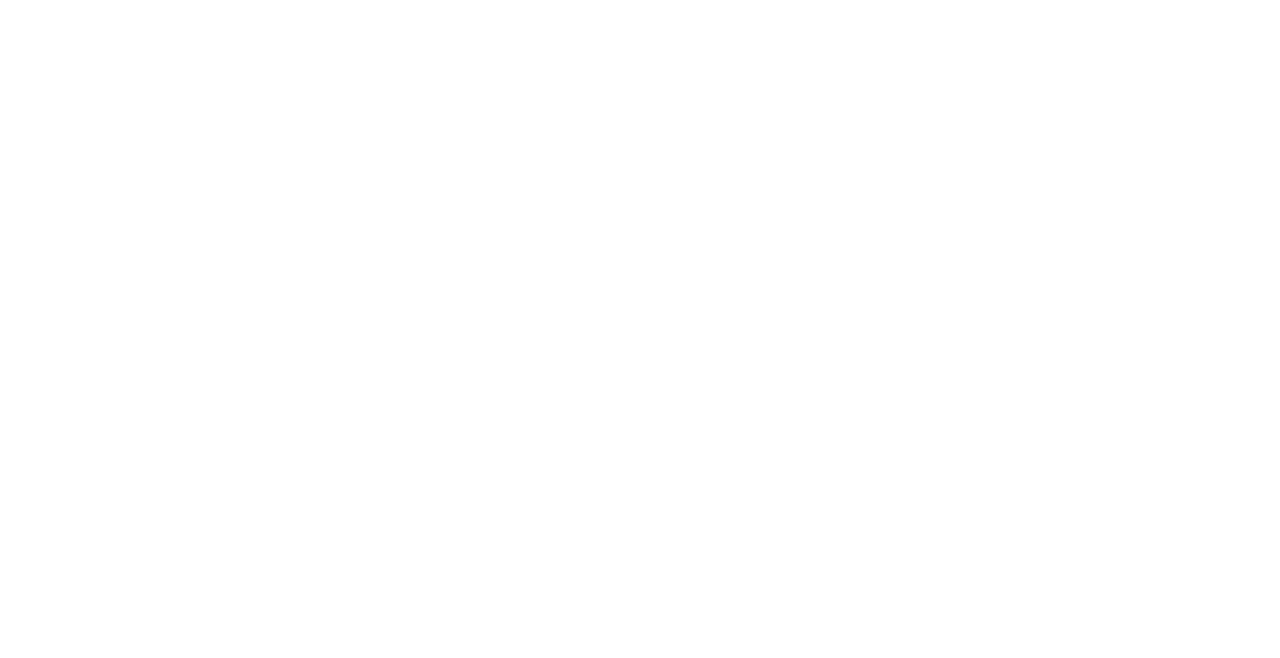
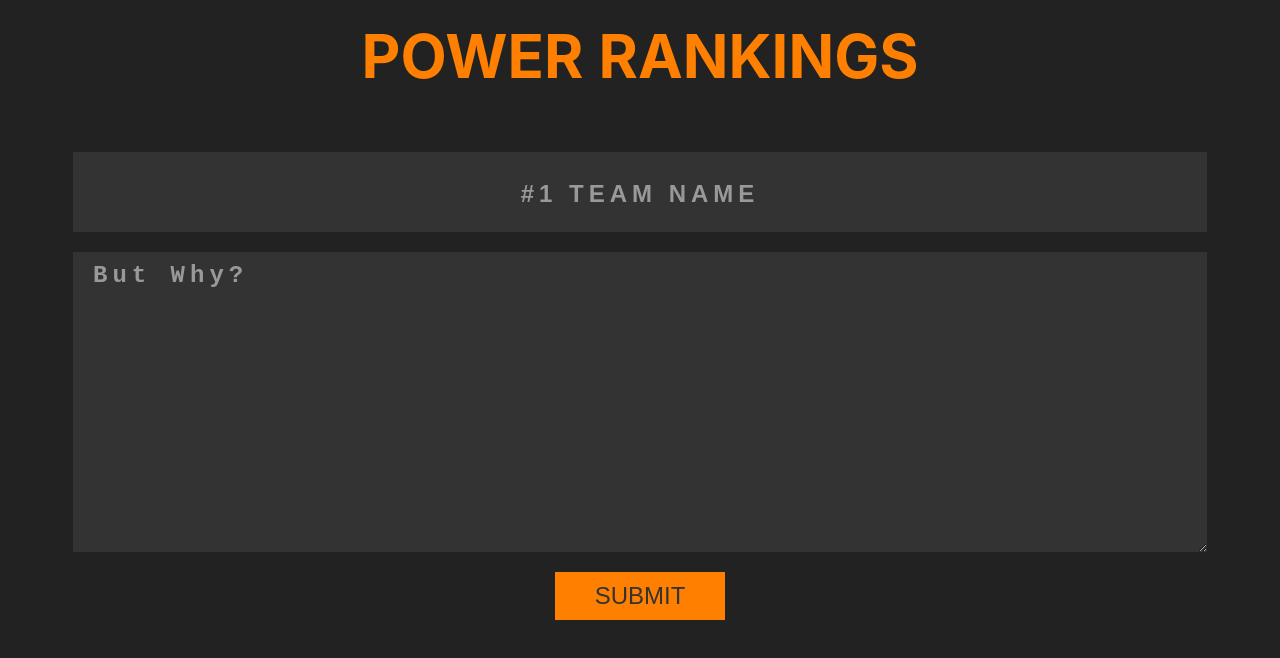
Before and after one commit to afreebern/dopedynasty, a Nuxt app: page /pr-cp in a window 1280 px wide. Before the commit this address had no page. Shown: the top 658 px of the page. Built offline with nearby package versions, Linux system fonts and the light colour scheme; what vue2-smooth-scroll would draw is missing.

Commit message:
records update

```diff
--- a/components/HallOfRecords.vue
+++ b/components/HallOfRecords.vue
@@ -22,8 +22,12 @@
         <div class="winners">
           <div class="stud-stat">
             <div>
-              <h3>HIGH SEASON: N/A</h3>
-              <h4>TBD</h4>
+              <h3>HIGH SEASON: Lindsey2k</h3>
+              <h4>1534.36pts</h4>
+            </div>
+            <div>
+              <h3>SEASON TOTAL (non QB)</h3>
+              <h4>CMC: 413.2pts</h4>
             </div>
             <div>
             <h3>HIGH WEEK: 200.66</h3>
@@ -34,8 +38,8 @@
               <h4>Kamara Sutra: Wk5 2019</h4>
             </div>
             <div>
-              <h3>HIGH QB: D.Watson</h3>
-              <h4>Kamara Sutra: Wk5 2019</h4>
+              <h3>HIGH QB: A.Rogers-53.7</h3>
+              <h4>That Moron: Wk7 2019</h4>
             </div>
             <div>
               <h3>HIGH RB: A. Jones-45.70</h3>
@@ -46,8 +50,8 @@
               <h4>Kamara Sutra: Wk5 2019</h4>
             </div>
             <div>
-              <h3>HIGH TE: E.ENGRAM-23.1</h3>
-              <h4>DarthHoff: Wk1 2019</h4>
+              <h3>HIGH TE: D.Waller-28.1</h3>
+              <h4>DarthHoff: Wk7 2019</h4>
             </div>
             <div>
               <h3>HIGH DEF: NE-35.0</h3>
@@ -58,8 +62,8 @@
               <h4>Registered Flex Offenders</h4>
             </div>
             <div>
-              <h3>LOW SEASON: N/A</h3>
-              <h4>TBDW</h4>
+              <h3>LOW SEASON: T.Paulsen</h3>
+              <h4>1269.38</h4>
             </div>
           </div>
           <div class="stud-pic"></div>
--- /dev/null
+++ b/pages/power-rankings.vue
@@ -0,0 +1,5 @@
+<template>
+  <section>
+    <div></div>
+  </section>
+</template>
--- /dev/null
+++ b/pages/pr-cp.vue
@@ -0,0 +1,121 @@
+<template>
+  <div class="body-back">
+    <h1>POWER RANKINGS</h1>
+    <div class="number-one">
+      <form>
+        <input
+          class="team-name"
+          type="text"
+          name="team_one"
+          :value="form.team_one"
+          placeholder="#1 TEAM NAME"
+          @input="updateField($event)"
+        />
+        <textarea
+          class="power-reason"
+          placeholder="But Why?"
+          type="text"
+          name="reason_one"
+          :value="form.reason_one"
+          @input="updateField($event)"
+        />
+        <button>SUBMIT</button>
+      </form>
+    </div>
+    <div class="results"></div>
+  </div>
+</template>
+
+<script>
+import { createNamespacedHelpers } from 'vuex'
+const { mapGetters } = createNamespacedHelpers('form')
+const { mapState } = createNamespacedHelpers('form')
+export default {
+  computed: {
+    ...mapGetters([]),
+    ...mapState(['form'])
+  },
+  methods: {
+    updateField(event) {
+      console.log('update event')
+      const data = {
+        fieldname: event.target.name,
+        value: event.target.value
+      }
+      this.$store.commit('form/updateField', data)
+    }
+  }
+}
+</script>
+
+<style lang="scss" scoped>
+.body-back {
+  background-color: #222;
+  width: 100%;
+  height: 100vh;
+  padding: 20px 10px;
+}
+
+h1 {
+  font-size: 32px;
+  color: #ff8000;
+  text-align: center;
+  margin-bottom: 60px;
+  @media only screen and (min-width: 750px) {
+    font-size: 40px;
+  }
+  @media only screen and (min-width: 1000px) {
+    font-size: 60px;
+  }
+}
+
+.team-name {
+  width: 90%;
+  height: 80px;
+  display: block;
+  margin: 0 auto;
+  background-color: #333;
+  border: none;
+  color: #18b1f6;
+  padding: 5px;
+  text-align: center;
+  font-size: 30px;
+  font-weight: BOLD;
+  margin-bottom: 20px;
+  &::placeholder {
+    color: #999;
+    font-size: 24px;
+    text-align: center;
+    letter-spacing: 5px;
+  }
+}
+
+.power-reason {
+  width: 90%;
+  height: 300px;
+  display: block;
+  margin: 0 auto;
+  background-color: #333;
+  border: none;
+  color: #18b1f6;
+  padding: 10px 20px;
+  font-size: 20px;
+  font-weight: BOLD;
+  margin-bottom: 20px;
+  &::placeholder {
+    color: #999;
+    font-size: 24px;
+    letter-spacing: 5px;
+  }
+}
+
+button {
+  background-color: #ff8000;
+  color: #333;
+  border: none;
+  padding: 10px 40px;
+  font-size: 24px;
+  display: block;
+  margin: 0 auto;
+}
+</style>
--- /dev/null
+++ b/store/form.js
@@ -0,0 +1,12 @@
+export const state = () => ({
+  form: {
+    team_one: '',
+    reason_one: ''
+  }
+})
+
+export const mutations = {
+  updateField(state, data) {
+    state.form[data.fieldname] = data.value
+  }
+}
```
